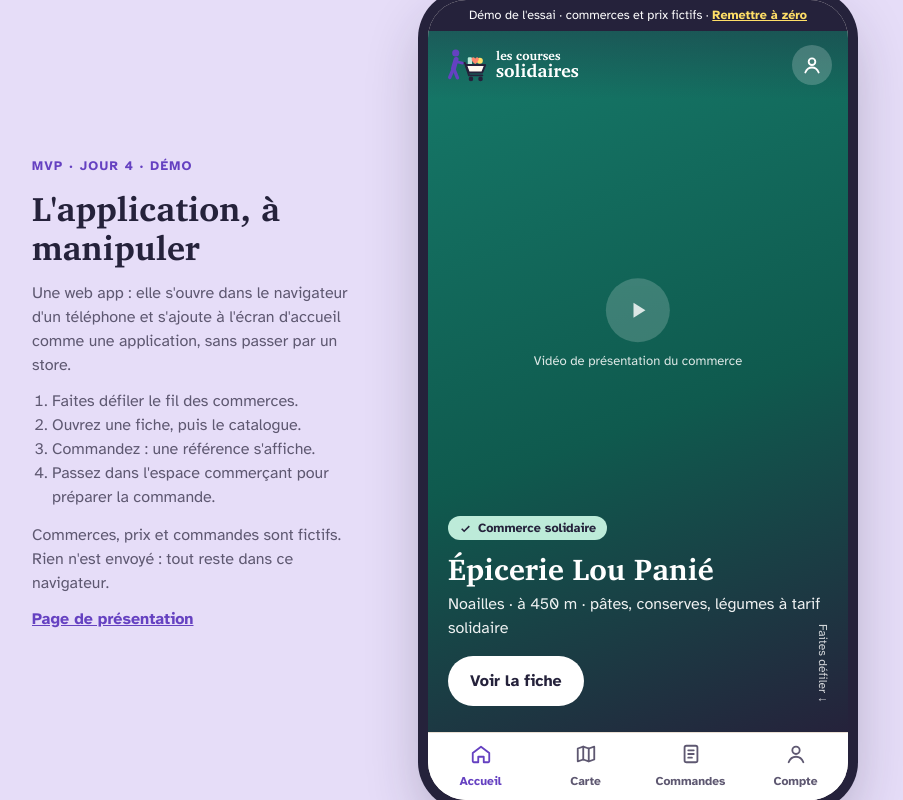
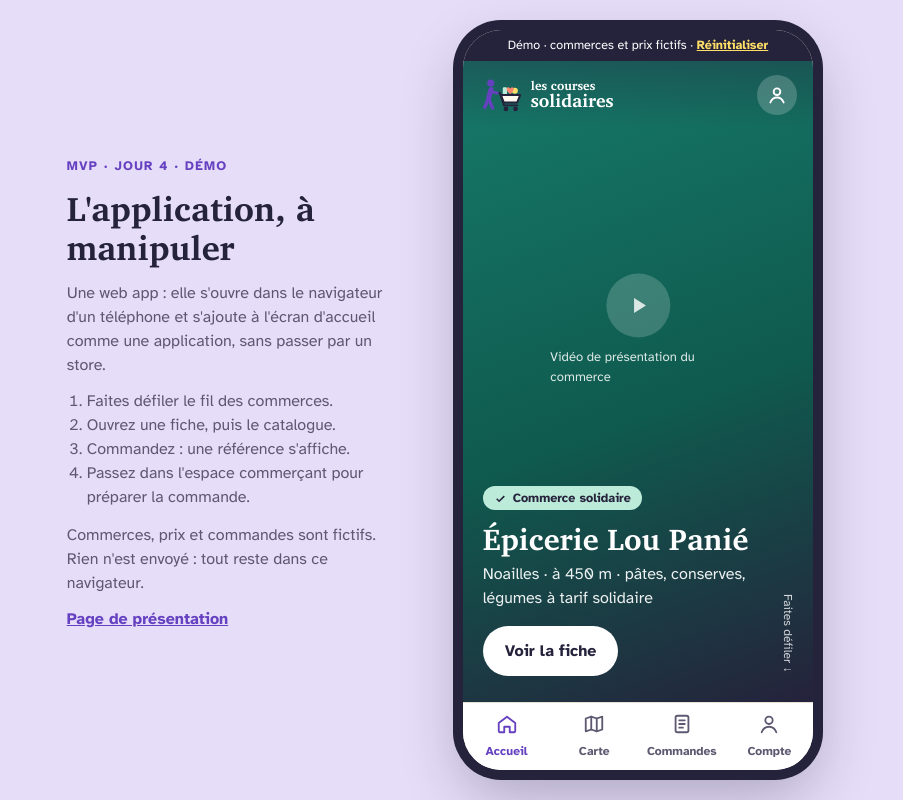
Before and after one commit to yakrin/courses-solidaires, a plain HTML site: page app/index.html in a window 1280 px wide. Shown: the whole page, without its empty margins (200-1103 px from the left). Drawn offline with Linux system fonts and the light colour scheme.

Commit message:
MVP : cadre de téléphone
Co-Authored-By: Claude Opus 5.5 <noreply@anthropic.com>

```diff
--- a/app/index.html
+++ b/app/index.html
@@ -32,9 +32,11 @@ h1,h2,h3{font-family:var(--titre);font-weight:700;line-height:1.15}
 .cote .sur{font-size:13px;font-weight:700;letter-spacing:.1em;text-transform:uppercase;color:var(--violet)}
 .cote ol{margin:0 0 14px 20px;color:var(--gris)}
 .cote a{color:var(--violet);font-weight:700}
-@media (min-width:900px){.cote{display:block}.tel{height:min(840px,90vh);border-radius:38px;box-shadow:0 0 0 10px var(--encre),0 24px 60px rgba(37,34,59,.3)}}
+@media (min-width:900px){.cote{display:block}}
 .tel{position:relative;width:100%;max-width:420px;height:100%;background:var(--creme);overflow:hidden;display:flex;flex-direction:column}
+@media (min-width:500px){.tel{height:min(760px,calc(100vh - 60px));width:auto;max-width:none;aspect-ratio:9/19;border-radius:38px;box-shadow:0 0 0 10px var(--encre),0 24px 60px rgba(37,34,59,.3)}}
 .demo{background:var(--encre);color:#fff;font-size:12.5px;text-align:center;padding:6px 10px}
+.vue,.fil{scrollbar-width:none}.vue::-webkit-scrollbar,.fil::-webkit-scrollbar{display:none}
 .demo button{color:var(--jaune);font-weight:700;text-decoration:underline;font-size:12.5px}
 .vue{flex:1;overflow-y:auto;overflow-x:hidden;position:relative;-webkit-overflow-scrolling:touch}
 .vue.sans-defil{overflow:hidden}
@@ -196,7 +198,7 @@ label.champ{display:block;font-size:14px;font-weight:700;margin-top:14px}
 </aside>
 
 <div class="tel">
-  <p class="demo">Démo de l'essai · commerces et prix fictifs · <button type="button" id="reinit">Remettre à zéro</button></p>
+  <p class="demo">Démo · commerces et prix fictifs · <button type="button" id="reinit">Réinitialiser</button></p>
   <main class="vue" id="vue" tabindex="-1"></main>
   <nav class="nav" id="nav" aria-label="Navigation principale"></nav>
   <div class="toast" id="toast" role="status" aria-live="polite"></div>
```
